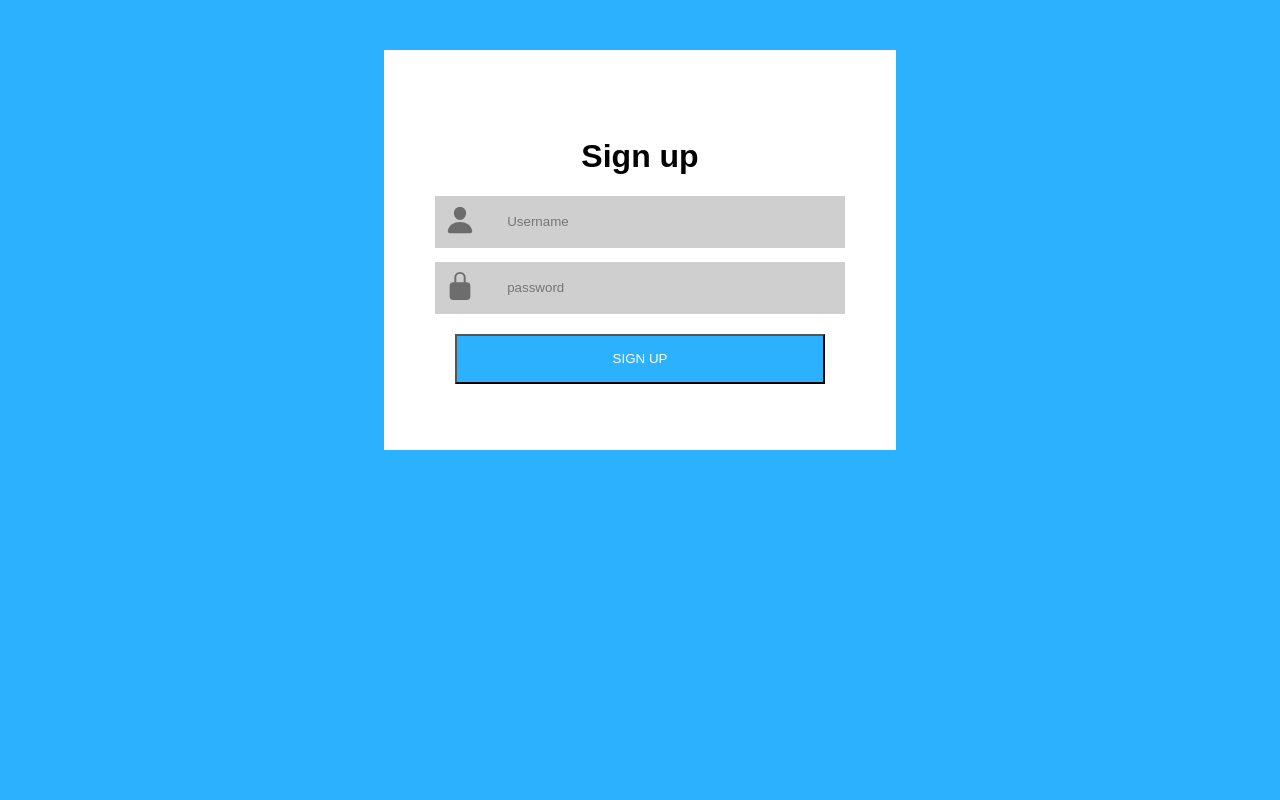
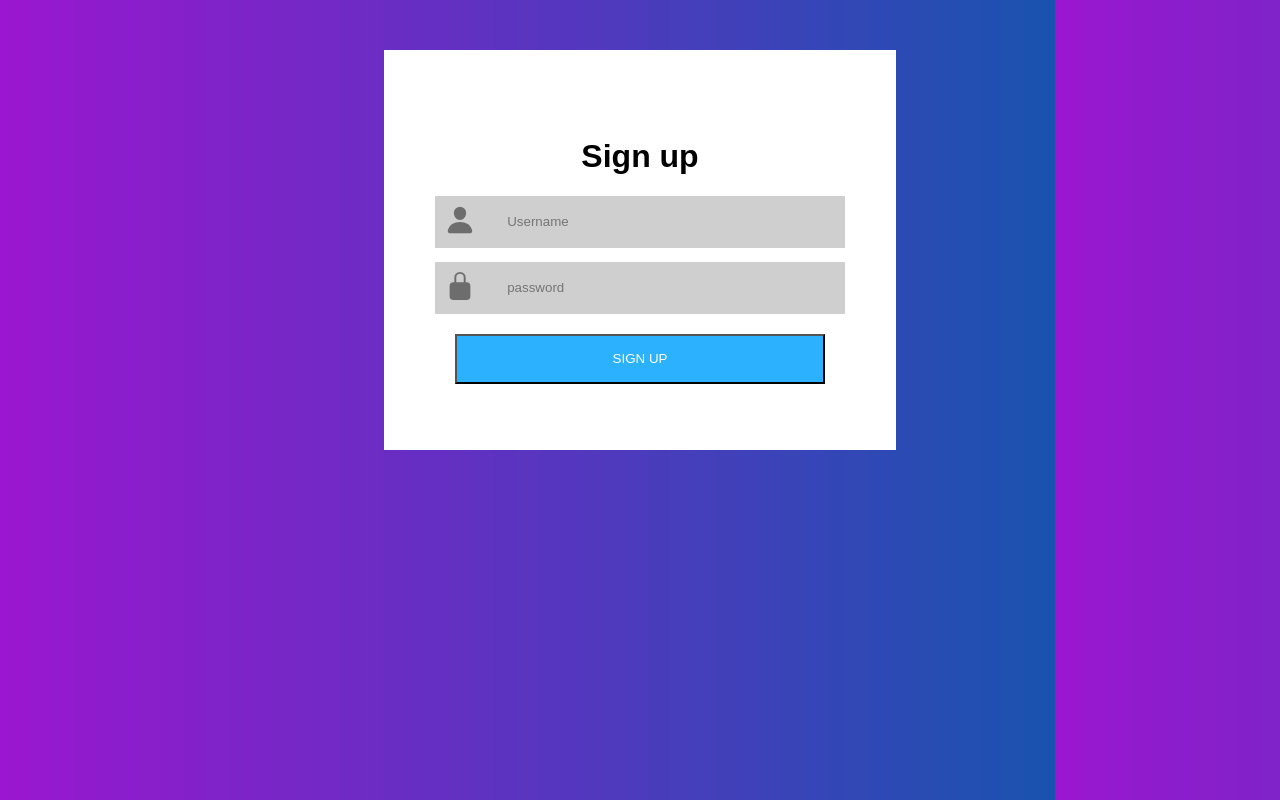
Before and after one commit to JTP-programming/To_do_app, a website: page signin.html in a window 1280 px wide. Drawn offline with nearby package versions, Linux system fonts and the light colour scheme.

Commit message:
Background Change

```diff
--- a/signin.html
+++ b/signin.html
@@ -7,7 +7,7 @@
     <link rel="stylesheet" href="style.css">
     <title>Sign_in</title>
 </head>
-<body>
+<body background="45.png">
     <div class="sign_in">
         <h1 class="sign_in_text">Sign up</h1>
         <div class="input_group">
```
Also changed, not shown: 34.png (added), 45.png (added).
